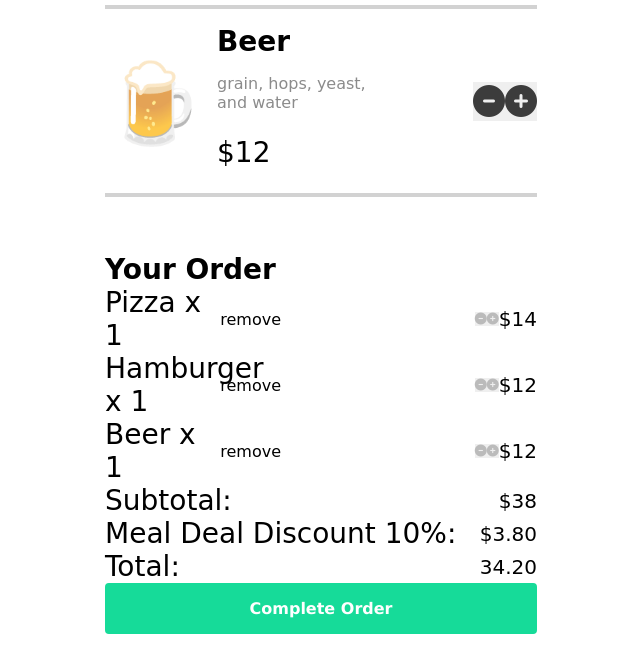
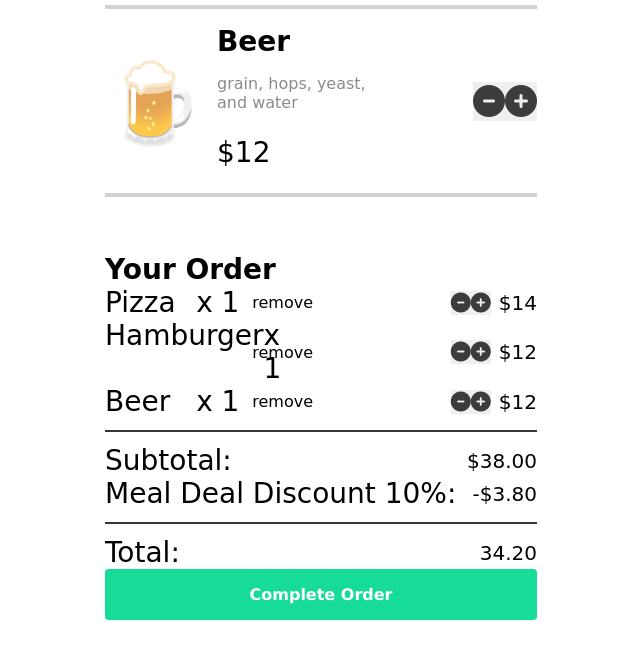
Before and after one commit to Pharma2022/restaurant-order-app, a website built with Vite: page index.html in a window 1280 px wide. Shown: the part 690-1348 px from the top of the page, without its empty margins (319-959 px from the left). Built offline with nearby package versions, Linux system fonts and the light colour scheme; a web font is replaced by a local one.

Commit message:
fixed getOrderTotalHtml

```diff
--- a/render.js
+++ b/render.js
@@ -62,12 +62,10 @@ export const renderMenu=()=>{
                 </div>
                 <div class="menu-button-wrapper flex-row space-between">
                     <button class="menu-button"  >
-                    <i class="fa-solid fa-circle-minus" data-subtract="${id}">
-                            </i>
+                        <i class="fa-solid fa-circle-minus" data-subtract="${id}"></i>
                     </button>
-                    <button class="menu-button space-around"  >
-                    <i class="fa-solid fa-circle-plus" data-add="${id}">
-                            </i>
+                    <button class="menu-button"  >
+                        <i class="fa-solid fa-circle-plus" data-add="${id}"></i>
                     </button>
 
                 </div>
@@ -83,27 +81,19 @@ export const renderOrder=()=>{
             ${ordersArr.map(({price,name,count,id})=>
                  `<div class="order-item-wrapper flex-row space-between align-center">
                             <div class="order-content-wrapper flex-row align-center space-between">
-                                    <p class="order-content-food">
-                                        ${name} x ${count}
-                                    </p>
+                                    <div class="order-content-food flex-row space-between width-full">
+                                        <span>${name}</span> <span>x ${count}</span>
+                                    </div>
                                     <span data-remove="${id}">remove</span>
-
-
-
-
-
-
                             </div>
 
                             <div class='order-price-wrapper flex-row space-between align-center'>
-                                 <div class='order-content-button-wrapper flex-row space-around align-center'>
+                                <div class='order-content-button-wrapper flex-row space-around align-center'>
                                     <button class="order-content-button"  >
-                                        <i class="fa-solid fa-circle-minus" data-subtract="${id}">
-                                                </i>
+                                        <i class="fa-solid fa-circle-minus" data-subtract="${id}"></i>
                                     </button>
                                     <button class="order-content-button"  >
-                                        <i class="fa-solid fa-circle-plus" data-add="${id}" >
-                                                </i>
+                                        <i class="fa-solid fa-circle-plus" data-add="${id}" ></i>
                                     </button>
 
                                 </div>
@@ -125,26 +115,27 @@ export const renderOrder=()=>{
 
 
 export const getOrderTotalHtml=()=>{
-    const subTotal = ordersArr.reduce((acc,{price})=>acc+price,0)
+    const subTotal = ordersArr.reduce((acc,{price})=>acc+price,0).toFixed(2)
 
-
-    const isDiscounted = ordersArr.filter(({type})=>type==='drink'&&type==='food')
-
+    const targetType=(typ)=>ordersArr.filter(({type})=>type===typ)[0]
+    const isDiscounted = targetType('food')&&targetType('drink')
+    console.log(isDiscounted)
     const total=isDiscounted? (subTotal*0.9).toFixed(2) :subTotal
     const discount =isDiscounted ? (subTotal-total).toFixed(2) :null
 
 
     return `${isDiscounted?
-            `<div class="total-price-wrapper flex-row space-between align-center">
+            `<hr class='order-hr'/>
+            <div class="total-price-wrapper flex-row space-between align-center">
                 <span class="total-price-text">Subtotal: </span>
                 <span class="total-price-amount">$${subTotal}</span>
             </div>
             <div class="total-price-wrapper flex-row space-between align-center">
                 <span class="total-price-text">Meal Deal Discount 10%: </span>
-                <span class="total-price-amount">$${discount}</span>
+                <span class="total-price-amount">-$${discount}</span>
             </div>
-            `:"" }
-
+            `:null }
+            <hr class='order-hr'/>
             <div class="total-price-wrapper flex-row space-between align-center">
                 <span class="total-price-text">Total:</span>
                 <span class="total-price-amount">${total}</span>
--- a/style.css
+++ b/style.css
@@ -7,7 +7,8 @@
   --ff-inter:'Inter', sans-serif;
   --white-primary:#fff;
   --black-primary:#000;
-  --black-secondary:'#3C3C3C';
+  --black-secondary:#3C3C3C;
+  --black-tertiary:#393333;
   --gray-100:#d2d2d2;
   /* gray-100 for hr */
   --gray-200:#bbb;
@@ -73,7 +74,7 @@ button,input{
   width: 100%;
   max-width: 100%;
   margin-inline:auto;
-  padding-inline: .5rem;
+  padding-inline: .75rem;
   padding-block: 1rem;
 
 
@@ -147,9 +148,9 @@ header{
 
 }
 .order-content-button{
-  font-family: var(--ff-verdana);
-  font-size: 0.75rem;
-  color: var(--gray-200);
+  font-family: var(--ff-inter);
+  font-size: 1.25rem;
+  color: var(--gray-700);
 
 }
 
@@ -272,7 +273,7 @@ header{
 
 }
 .menu-food-emoji{
-  min-width: 3.5rem;
+  min-width: 5.7rem;
 
 
 }
@@ -302,7 +303,12 @@ header{
   width:100%;
 }
 
+.order-hr{
+  border: 1.25px solid var(--black-tertiary);
+  width:100%;
+  margin-block: 0.75rem;
 
+}
 
 .order-wrapper{
 
@@ -320,8 +326,10 @@ header{
 
 }
 .order-content-wrapper{
+  /* border: 1px solid green; */
+  gap:.8rem;
   flex:1;
-  max-width: 11rem;
+  max-width: 13rem;
 
 }
 .order-content-food{
@@ -337,7 +345,9 @@ header{
 .order-price{
 
 }
-
+.order-price-wrapper{
+  gap:.5rem;
+}
 .total-price-wrapper{
 
 }
@@ -385,6 +395,7 @@ i:hover{
 
 @media(min-width:680px){
   .container{
+      width: 100%;
       padding: 1.5rem;
       max-width: 30rem;
   }
```
